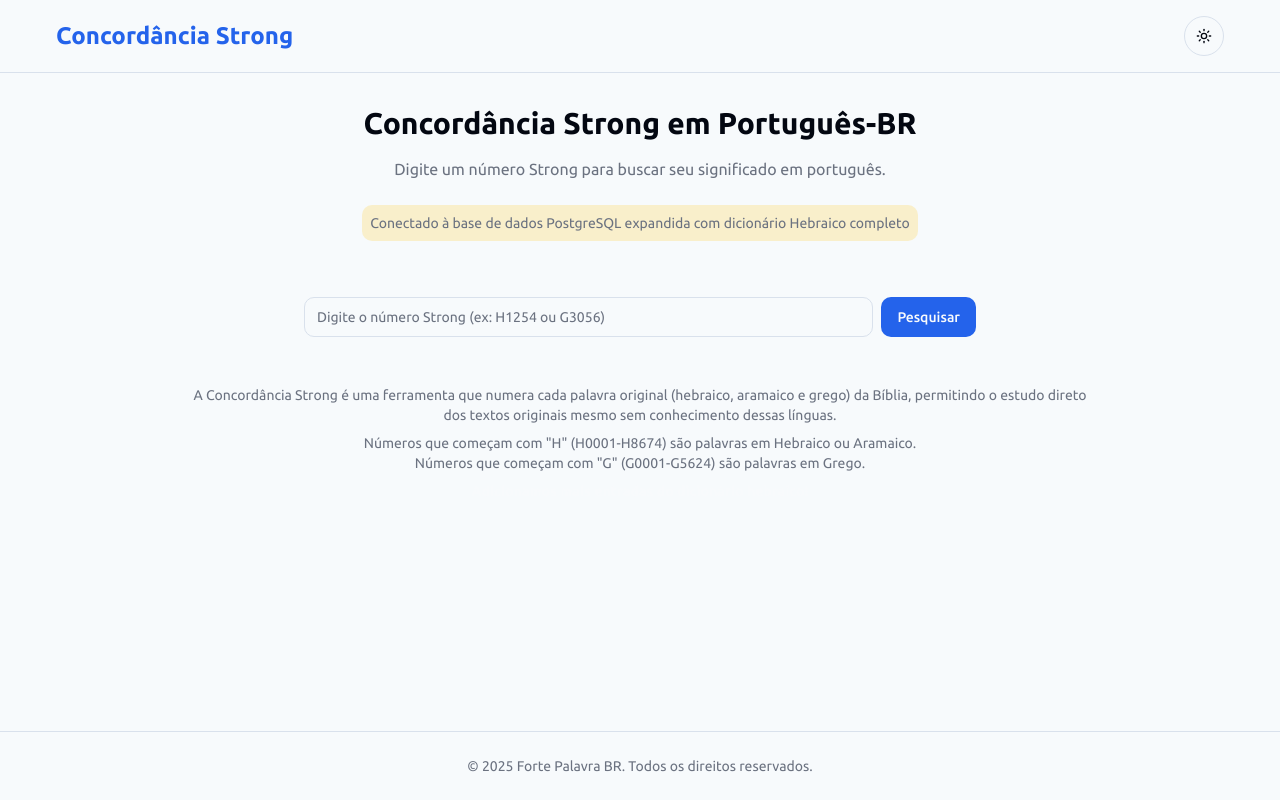
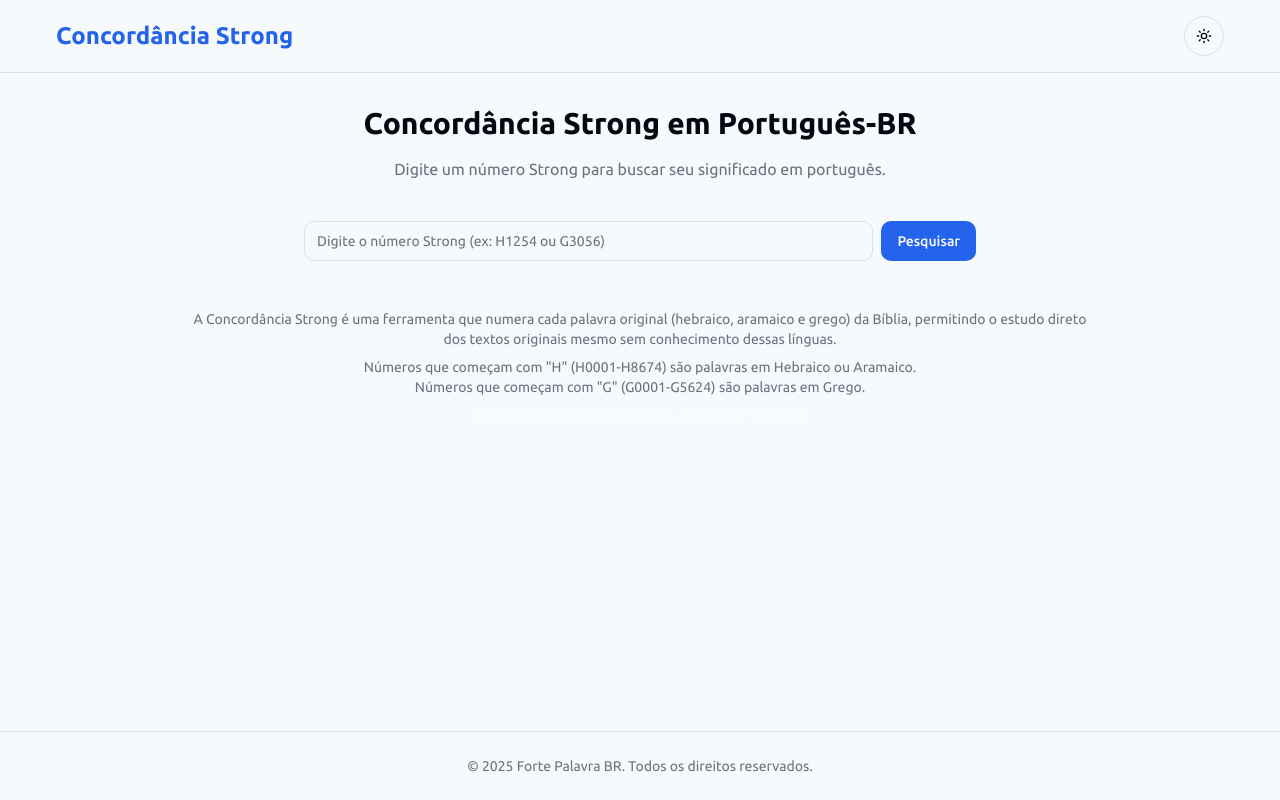
Before and after one commit to lucasfrancaid/strong-concordance, a React (Vite) app: page / in a window 1280 px wide. Built offline with nearby package versions, Linux system fonts and the light colour scheme.

Commit message:
Remove database connection text
Remove the text indicating database connection from the UI.

```diff
--- a/src/pages/Index.tsx
+++ b/src/pages/Index.tsx
@@ -21,11 +21,6 @@ const Index = () => {
             <p className="text-muted-foreground mb-6">
               Digite um número Strong para buscar seu significado em português.
             </p>
-            <div className="p-2 bg-secondary/20 rounded-md inline-block mb-4">
-              <p className="text-sm text-muted-foreground">
-                Conectado à base de dados PostgreSQL expandida com dicionário Hebraico completo
-              </p>
-            </div>
           </div>
 
           <StrongSearch />
```
